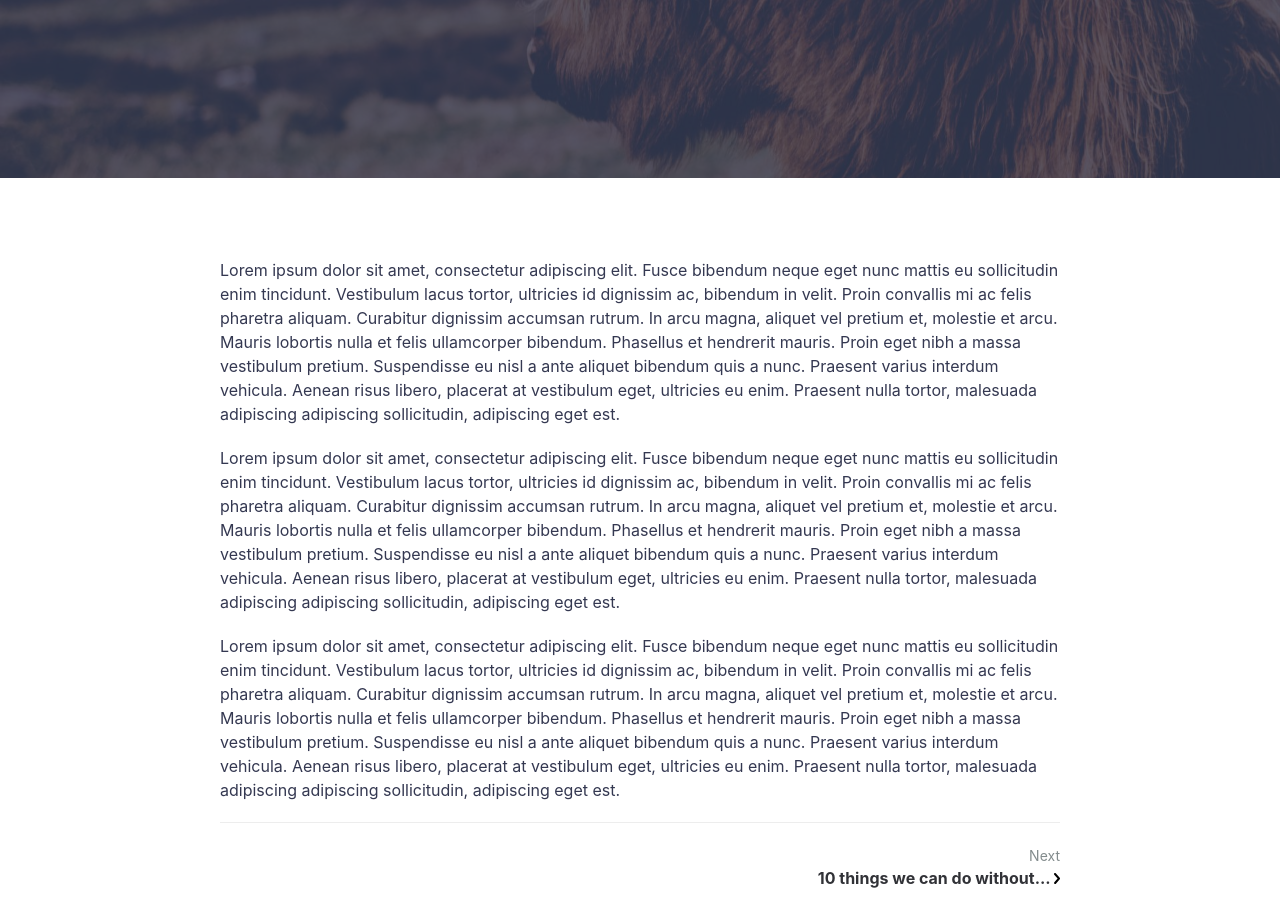
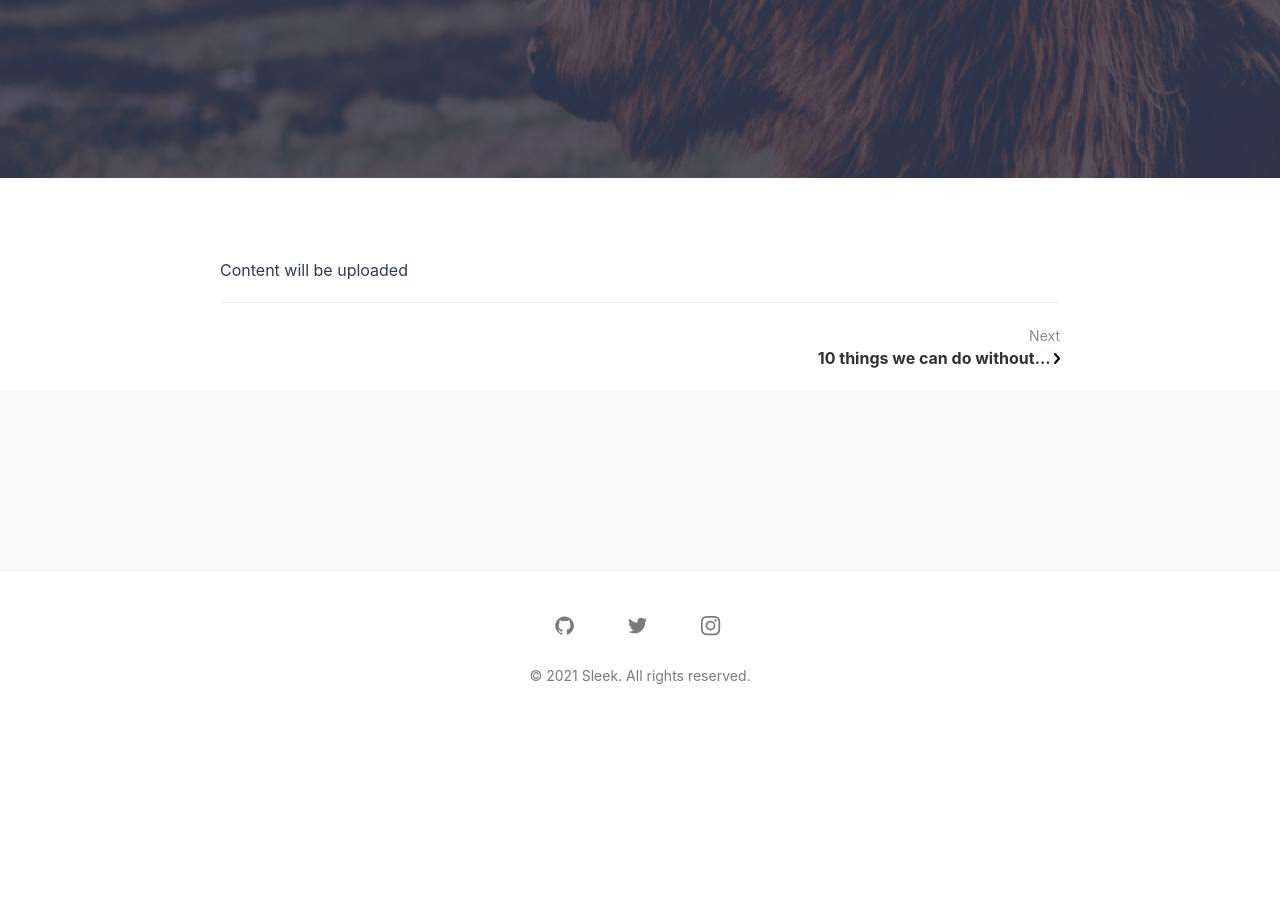
Before and after one commit to cpti372/cpti372.github.io, a Jekyll site: the page built from _posts/2016-05-20-super-long-article.md, in a window 1280 px wide and 900 px high, scrolled down 398 px. Built offline with Jekyll 4.4.1, drawn with Linux system fonts in a browser that asks for light colours; comment, search, counter and statistics services are not loaded; after the commit the page ends 1129 px from its top, so only the background shows below that.

Commit message:
Update 2016-05-20-super-long-article.md

```diff
--- a/_posts/2016-05-20-super-long-article.md
+++ b/_posts/2016-05-20-super-long-article.md
@@ -4,8 +4,4 @@ title: "digital divide"
 featured-img: shane-rounce-205187
 ---
 
-Lorem ipsum dolor sit amet, consectetur adipiscing elit. Fusce bibendum neque eget nunc mattis eu sollicitudin enim tincidunt. Vestibulum lacus tortor, ultricies id dignissim ac, bibendum in velit. Proin convallis mi ac felis pharetra aliquam. Curabitur dignissim accumsan rutrum. In arcu magna, aliquet vel pretium et, molestie et arcu. Mauris lobortis nulla et felis ullamcorper bibendum. Phasellus et hendrerit mauris. Proin eget nibh a massa vestibulum pretium. Suspendisse eu nisl a ante aliquet bibendum quis a nunc. Praesent varius interdum vehicula. Aenean risus libero, placerat at vestibulum eget, ultricies eu enim. Praesent nulla tortor, malesuada adipiscing adipiscing sollicitudin, adipiscing eget est.
-
-Lorem ipsum dolor sit amet, consectetur adipiscing elit. Fusce bibendum neque eget nunc mattis eu sollicitudin enim tincidunt. Vestibulum lacus tortor, ultricies id dignissim ac, bibendum in velit. Proin convallis mi ac felis pharetra aliquam. Curabitur dignissim accumsan rutrum. In arcu magna, aliquet vel pretium et, molestie et arcu. Mauris lobortis nulla et felis ullamcorper bibendum. Phasellus et hendrerit mauris. Proin eget nibh a massa vestibulum pretium. Suspendisse eu nisl a ante aliquet bibendum quis a nunc. Praesent varius interdum vehicula. Aenean risus libero, placerat at vestibulum eget, ultricies eu enim. Praesent nulla tortor, malesuada adipiscing adipiscing sollicitudin, adipiscing eget est.
-
-Lorem ipsum dolor sit amet, consectetur adipiscing elit. Fusce bibendum neque eget nunc mattis eu sollicitudin enim tincidunt. Vestibulum lacus tortor, ultricies id dignissim ac, bibendum in velit. Proin convallis mi ac felis pharetra aliquam. Curabitur dignissim accumsan rutrum. In arcu magna, aliquet vel pretium et, molestie et arcu. Mauris lobortis nulla et felis ullamcorper bibendum. Phasellus et hendrerit mauris. Proin eget nibh a massa vestibulum pretium. Suspendisse eu nisl a ante aliquet bibendum quis a nunc. Praesent varius interdum vehicula. Aenean risus libero, placerat at vestibulum eget, ultricies eu enim. Praesent nulla tortor, malesuada adipiscing adipiscing sollicitudin, adipiscing eget est.
+Content will be uploaded
```
